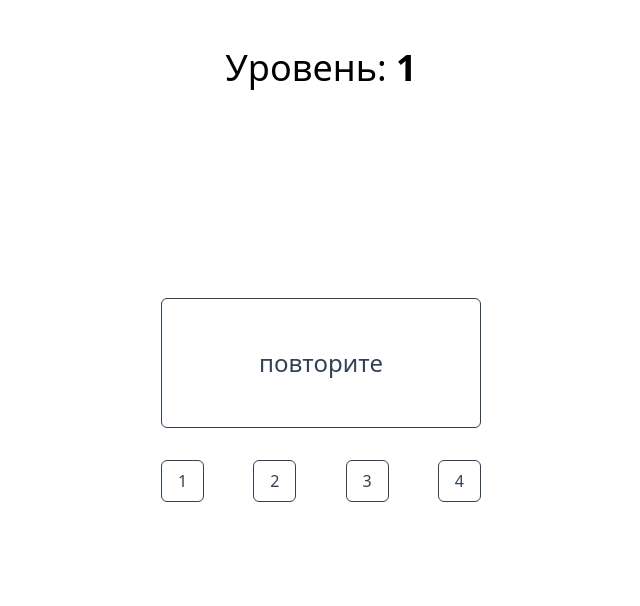
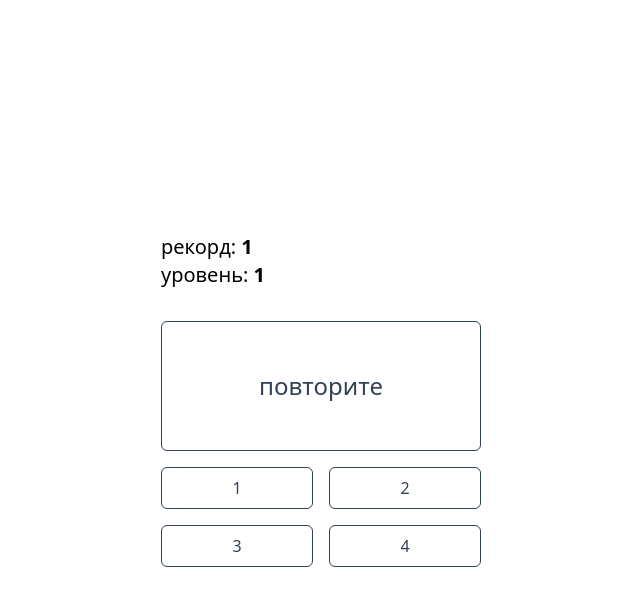
Before and after one commit to DStarky/memory-game, a React (Vite) app: page / in a window 1280 px wide. Shown: the top 606 px of the page, without its empty margins (319-959 px from the left). Built offline with nearby package versions, Linux system fonts and the light colour scheme; a web font is replaced by a local one.

Commit message:
added record

```diff
--- a/src/components/TextButtons.tsx
+++ b/src/components/TextButtons.tsx
@@ -5,7 +5,7 @@ interface TextButtonsProps {
 
 const TextButtons = ({ disabled, onButtonClicked }: TextButtonsProps) => {
   return (
-    <div className="flex justify-between mt-8">
+    <div className="grid grid-cols-2 gap-4 mt-4">
       <button
         disabled={disabled}
         onClick={() => onButtonClicked(1)}
--- a/src/components/TextVariant.tsx
+++ b/src/components/TextVariant.tsx
@@ -42,6 +42,9 @@ const TextVariant = () => {
 
   useEffect(() => {
     localStorage.setItem('level', JSON.stringify(seq));
+    const level = JSON.parse(localStorage.getItem('level')!).length;
+    const record = localStorage.getItem('record') || 0;
+    if (level > +record) localStorage.setItem('record', level.toString());
   }, [seq]);
 
   const onFinish = () => {
@@ -50,9 +53,14 @@ const TextVariant = () => {
 
   return (
     <div>
-      <h1 className="text-4xl absolute top-12 left-1/2 -translate-x-1/2 transition-all">
-        Уровень: <strong>{seq.length}</strong>
-      </h1>
+      <div className="mb-8">
+        <p className="text-xl  transition-all">
+          рекорд: <strong>{localStorage.getItem('record')}</strong>
+        </p>
+        <p className="text-xl transition-all">
+          уровень: <strong>{seq.length}</strong>
+        </p>
+      </div>
 
       <TextOutput
         seq={seq}
```
